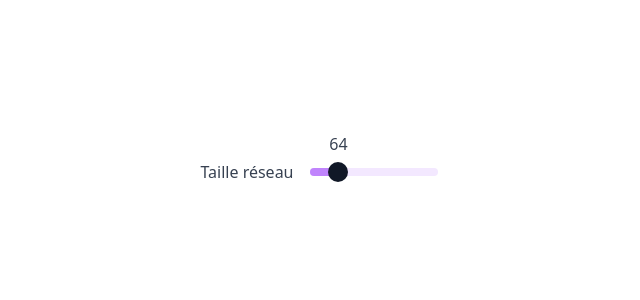
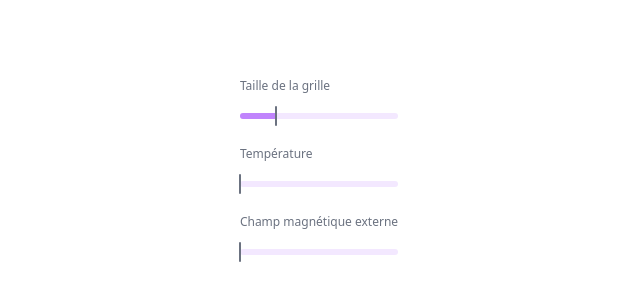
Before and after one commit to francoislang/ising-2d, a Nuxt app in the folder apps/web/: page / in a window 1280 px wide. Shown: the part 228-528 px from the top of the page, without its empty margins (321-961 px from the left). Built offline with nearby package versions, Linux system fonts and the light colour scheme.

Commit message:
wip(app): inpute range

```diff
--- a/apps/web/components/common/input-range.vue
+++ b/apps/web/components/common/input-range.vue
@@ -8,16 +8,15 @@
       max?: number;
       step?: number;
       label?: string;
-      place?: string;
       size?: string;
     }>(),
     {
-      place: 'top',
-      size: 'xs',
+      size: 'sm',
     },
   );
 
   const isDragging = ref(false);
+  const isHovering = ref(false);
   const sliderContainer = ref<HTMLElement | null>(null);
 
   const min = computed(() => props.min ?? 0);
@@ -28,65 +27,47 @@
     return ((props.modelValue - min.value) / (max.value - min.value)) * 100;
   });
 
-  const placeTitleClass = computed(() => {
-    switch (props.place) {
-      case 'top':
-        return 'flex flex-col';
-      case 'bottom':
-        return 'flex flex-col-reverse';
-      case 'left':
-        return 'flex flex-row';
-      case 'right':
-        return 'flex flex-row-reverse';
-    }
-  });
-
   const sizeConfig = computed(() => {
     switch (props.size) {
       case 'xs':
         return {
           text: 'text-xs',
           track: 'h-1',
-          handle: 'w-3 h-3',
-          valueOffset: '-top-4',
+          handle: 'w-0.5 h-4',
+          valueOffset: '-top-2',
           container: 'h-6',
-          minWidth: 'min-w-16',
         };
       case 'sm':
         return {
           text: 'text-sm',
           track: 'h-1.5',
-          handle: 'w-4 h-4',
-          valueOffset: '-top-5',
+          handle: 'w-0.5 h-5',
+          valueOffset: '-top-3',
           container: 'h-7',
-          minWidth: 'min-w-24',
         };
       case 'md':
         return {
           text: 'text-base',
           track: 'h-2',
-          handle: 'w-5 h-5',
-          valueOffset: '-top-6',
+          handle: 'w-1 h-6',
+          valueOffset: '-top-4',
           container: 'h-8',
-          minWidth: 'min-w-32',
         };
       case 'lg':
         return {
           text: 'text-lg',
           track: 'h-3',
-          handle: 'w-6 h-6',
-          valueOffset: '-top-7',
+          handle: 'w-1 h-8',
+          valueOffset: '-top-5',
           container: 'h-10',
-          minWidth: 'min-w-40',
         };
       default:
         return {
           text: 'text-base',
           track: 'h-2',
-          handle: 'w-5 h-5',
+          handle: 'w-1 h-6',
           valueOffset: '-top-6',
           container: 'h-8',
-          minWidth: 'min-w-32',
         };
     }
   });
@@ -139,18 +120,18 @@
 </script>
 
 <template>
-  <div class="w-full flex gap-4 items-center justify-between" :class="[placeTitleClass]">
-    <label
-      v-if="label"
-      class="text-gray-700 block shrink-0 whitespace-nowrap"
-      :class="sizeConfig.text"
-    >
+  <div
+    class="w-full flex flex-col gap-1"
+    @mouseover="isHovering = true"
+    @mouseout="isHovering = false"
+  >
+    <label v-if="label" class="text-gray-500 text-xs pb-1">
       {{ label }}
     </label>
     <div
       ref="sliderContainer"
-      class="relative flex-1 flex items-center cursor-pointer select-none touch-none"
-      :class="[sizeConfig.container, sizeConfig.minWidth]"
+      class="relative w-full flex items-center cursor-pointer select-none touch-none"
+      :class="sizeConfig.container"
       @mousedown.prevent="handleMouseDown"
     >
       <div class="w-full bg-purple-100 rounded-full" :class="sizeConfig.track" />
@@ -162,7 +143,8 @@
 
       <!-- Valeur affichée au-dessus du curseur -->
       <div
-        class="absolute -translate-x-1/2 text-gray-700 font-medium"
+        v-if="isDragging || isHovering"
+        class="absolute -translate-x-1/2 text-gray-500"
         :class="[sizeConfig.text, sizeConfig.valueOffset]"
         :style="{ left: percentage + '%' }"
       >
@@ -171,7 +153,7 @@
 
       <!-- Curseur -->
       <div
-        class="absolute top-1/2 -translate-x-1/2 -translate-y-1/2 bg-gray-900 rounded-full"
+        class="absolute top-1/2 -translate-x-1/2 -translate-y-1/2 bg-gray-500 rounded-sm"
         :class="sizeConfig.handle"
         :style="{ left: percentage + '%' }"
       />
--- a/apps/web/pages/index.vue
+++ b/apps/web/pages/index.vue
@@ -3,21 +3,29 @@
   import InputRange from '~/components/common/input-range.vue';
 
   const isingStore = useIsingStore();
-  const { network_length } = storeToRefs(isingStore);
+  const { network_length, temperature, external_field } = storeToRefs(isingStore);
 </script>
 
 <template>
-  <div>
-    <div>
+  <div class="flex flex-col gap-4">
     <InputRange
       v-model="network_length"
+      label="Taille de la grille"
       :min="8"
       :max="256"
       :step="8"
-        place="left"
-        label="Taille réseau"
-        size="md"
+      size="sm"
+    />
+
+    <InputRange v-model="temperature" label="Température" :min="0" :max="300" :step="8" size="sm" />
+
+    <InputRange
+      v-model="external_field"
+      label="Champ magnétique externe"
+      :min="0"
+      :max="100"
+      :step="8"
+      size="sm"
     />
   </div>
-  </div>
 </template>
```
Lines whose indentation alone changed are shown as unchanged.
